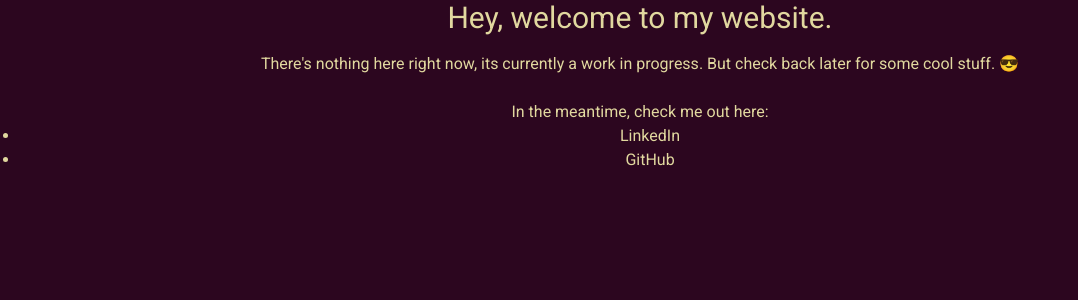
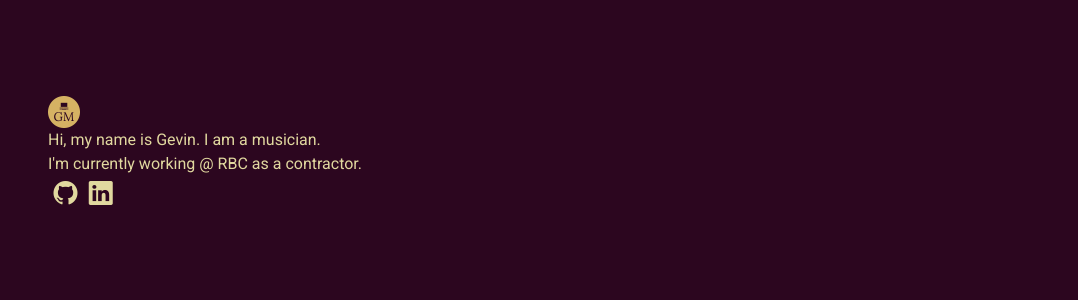
Before and after one commit to gmadharh/portfolio, a Vue app: page / in a window 1280 px wide. Shown: the top 300 px of the page, without its empty margins (0-1078 px from the left). Built offline with nearby package versions, Linux system fonts and the light colour scheme.

Commit message:
added my links, changed default info

```diff
--- a/index.html
+++ b/index.html
@@ -16,6 +16,11 @@
       href="https://fonts.googleapis.com/css2?family=Lora&family=Roboto&display=swap"
       rel="stylesheet"
     />
+
+    <link
+      rel="stylesheet"
+      href="https://cdn.jsdelivr.net/npm/bootstrap-icons@1.3.0/font/bootstrap-icons.css"
+    />
     <title>Gevin Madharha</title>
   </head>
   <body class="font-roboto bg-royal-purple text-goldish text-center">
--- a/src/App.vue
+++ b/src/App.vue
@@ -1,5 +1,6 @@
 <template>
   <div>
+    <!--
     <h1 class="mb-4 text-3xl">Hey, welcome to my website.</h1>
     <p>
       There's nothing here right now, its currently a work in progress. But
@@ -27,7 +28,11 @@
         >
       </li>
     </ul>
+  -->
+    <SplashIntro />
   </div>
 </template>
 
-<script setup lang="ts"></script>
+<script setup lang="ts">
+import SplashIntro from './components/SplashIntro.vue'
+</script>
--- /dev/null
+++ b/src/components/SplashIntro.vue
@@ -0,0 +1,119 @@
+<template>
+  <div class="vertical-center text-left">
+    <img src="../../public/favicon-32x32.png" alt="Gevin Madharha Profile" />
+    <h1>
+      Hi, my name is Gevin. I am
+      <span class="personal-description">an engineer</span>.
+    </h1>
+    <h6 class="lead">I'm currently working @ RBC as a contractor.</h6>
+    <div class="socials">
+      <a href="https://github.com/gmadharh" target="_blank"
+        ><i class="bi bi-github"></i
+      ></a>
+      <a href="https://www.linkedin.com/in/gevinm/" target="_blank"
+        ><i class="bi bi-linkedin"></i
+      ></a>
+    </div>
+  </div>
+</template>
+
+<script lang="ts">
+import { defineComponent } from 'vue'
+export default defineComponent({
+  name: 'SplashIntro',
+  props: {
+    msg: String,
+  },
+  methods: {
+    rollingDescriptions: function () {
+      let descriptions = [
+        'an engineer',
+        'a poet',
+        'a musician',
+        'a tinkerer',
+        'an investor',
+        'a cat dad',
+      ]
+      let personal_desc_span = document.getElementsByClassName(
+        'personal-description'
+      )[0]
+      let curr_desc_i = descriptions.findIndex(
+        (desc) => desc == personal_desc_span.innerHTML
+      )
+      let new_desc_i = (curr_desc_i + 1) % descriptions.length
+
+      personal_desc_span.innerHTML = descriptions[new_desc_i]
+    },
+  },
+  mounted: function () {
+    setInterval(this.rollingDescriptions, 2500)
+  },
+  unmounted: function () {
+    for (let i = 0; i < 1000; i++) {
+      window.clearInterval(i)
+    }
+  },
+})
+</script>
+
+<style scoped>
+.profile {
+  height: 6rem;
+  margin-bottom: 1rem;
+}
+
+h3 {
+  margin: 40px 0 0;
+}
+
+.vertical-center {
+  width: 100%;
+  margin-top: 5%;
+  padding: 2rem;
+}
+
+.socials i {
+  font-size: 1.4rem;
+  padding: 0 0.35rem;
+}
+
+/* Small devices (landscape phones, 576px and up) */
+@media (min-width: 576px) {
+  .vertical-center {
+    margin-top: 8%;
+  }
+}
+
+/* Medium devices (tablets, 768px and up) */
+@media (min-width: 768px) {
+  .vertical-center {
+    margin-top: 10%;
+  }
+
+  .profile {
+    height: 8rem;
+  }
+}
+
+/* Large devices (desktops, 992px and up) */
+@media (min-width: 992px) {
+  .vertical-center {
+    margin-top: 5%;
+    padding-left: 3rem;
+  }
+}
+
+/* X-Large devices (large desktops, 1200px and up) */
+@media (min-width: 1200px) {
+  .socials i {
+    font-size: 1.5rem;
+  }
+}
+
+/* XX-Large devices (larger desktops, 1400px and up) */
+@media (min-width: 1400px) {
+  .vertical-center {
+    margin-top: 4%;
+  }
+}
+</style>
```
